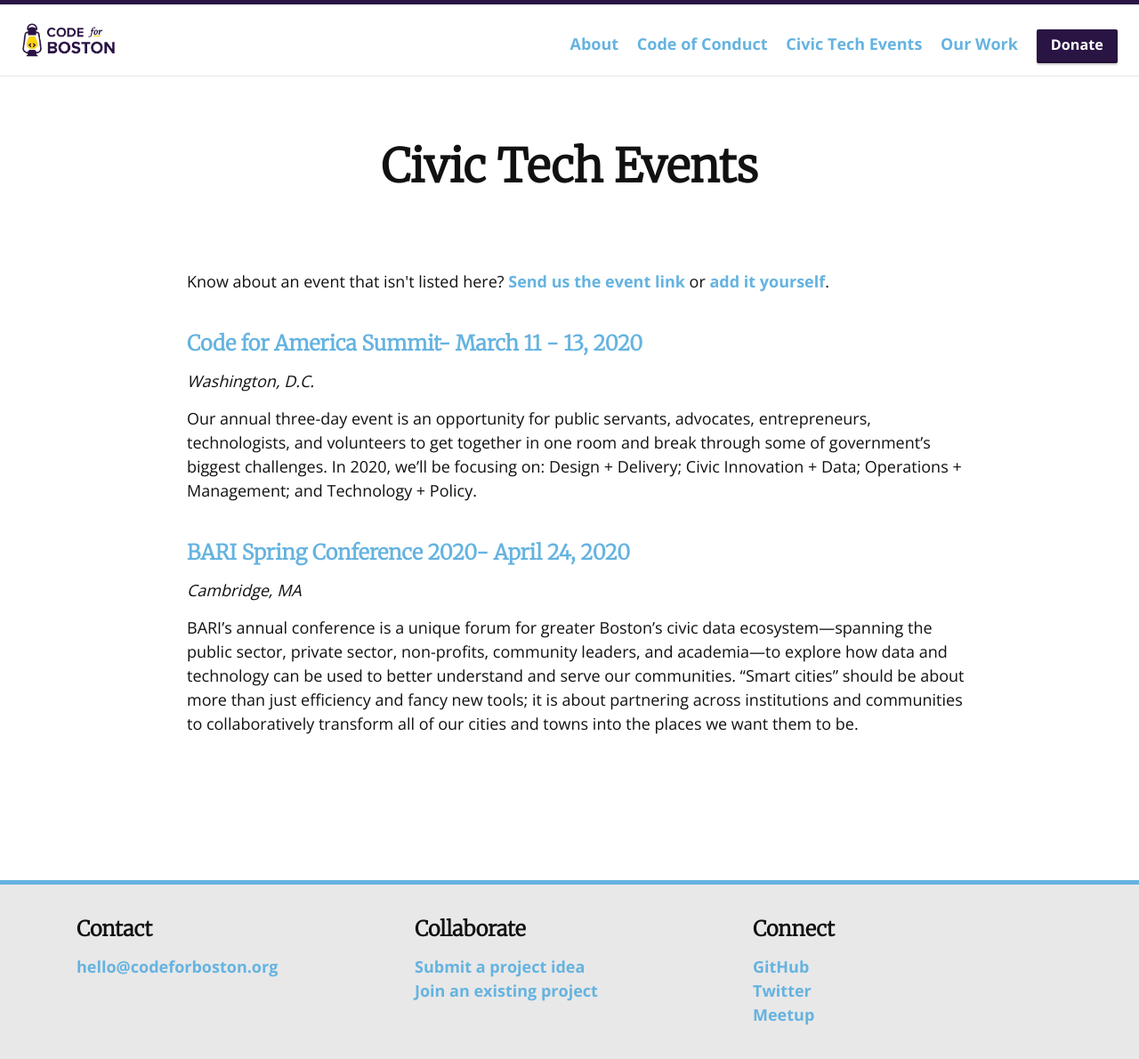
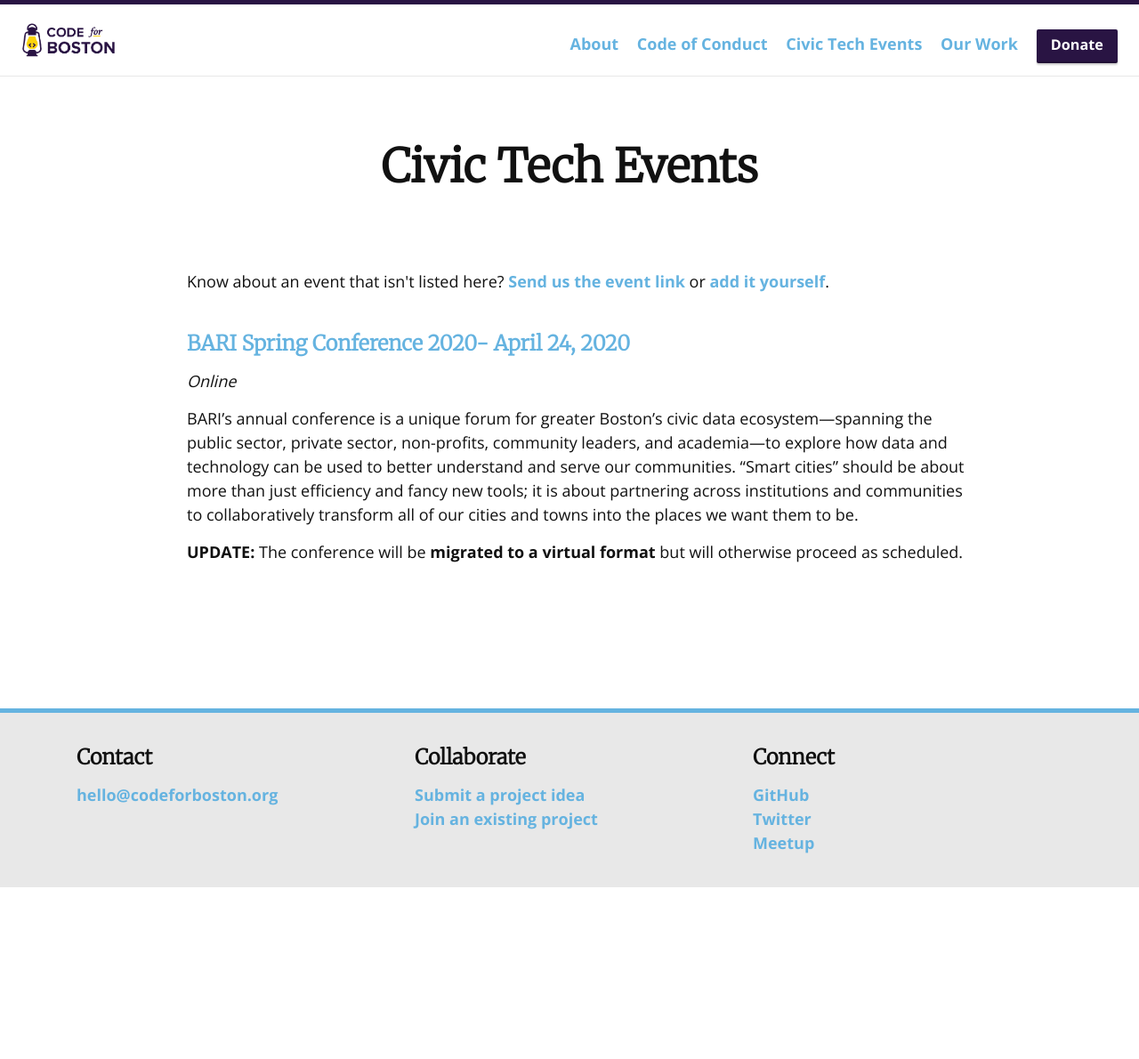
Before and after one commit to codeforboston/codeforboston.org, a Jekyll site: the page built from event.html, in a window 1280 px wide. Shown: the whole page at 89% size. Built offline with Jekyll 4.4.1, drawn with Linux system fonts in a browser that asks for light colours; nearby versions of some CDN libraries; after the commit the page ends 997 px from its top, so only the background shows below that.

Commit message:
Event update: BARI conference will be online

```diff
--- a/_data/events/active.yml
+++ b/_data/events/active.yml
@@ -1,12 +1,8 @@
-- name: Code for America Summit
-  url: https://www.codeforamerica.org/summit
-  date: March 11 - 13, 2020
-  location: Washington, D.C.
-  description: >
-    <p>Our annual three-day event is an opportunity for public servants, advocates, entrepreneurs, technologists, and volunteers to get together in one room and break through some of government’s biggest challenges. In 2020, we’ll be focusing on: Design + Delivery; Civic Innovation + Data; Operations + Management; and Technology + Policy.</p>
 - name: BARI Spring Conference 2020
   url: https://cssh.northeastern.edu/bostonarearesearchinitiative/spring-conference-2020/
   date: April 24, 2020
-  location: Cambridge, MA
-  description: >
-    <p>BARI’s annual conference is a unique forum for greater Boston’s civic data ecosystem—spanning the public sector, private sector, non-profits, community leaders, and academia—to explore how data and technology can be used to better understand and serve our communities. “Smart cities” should be about more than just efficiency and fancy new tools; it is about partnering across institutions and communities to collaboratively transform all of our cities and towns into the places we want them to be.</p>
+  location: Online
+  description: |
+    BARI’s annual conference is a unique forum for greater Boston’s civic data ecosystem—spanning the public sector, private sector, non-profits, community leaders, and academia—to explore how data and technology can be used to better understand and serve our communities. “Smart cities” should be about more than just efficiency and fancy new tools; it is about partnering across institutions and communities to collaboratively transform all of our cities and towns into the places we want them to be.
+
+    **UPDATE:** The conference will be **migrated to a virtual format** but will otherwise proceed as scheduled.
--- a/event.html
+++ b/event.html
@@ -16,7 +16,7 @@
         {% for event in site.data.events.active %}
             <h3><a href="{{event.url}}">{{ event.name }}- {{ event.date }}</a></h3>
             <p><i>{{ event.location }}</i></p>
-            <p>{{ event.description }}</p><br>
+            <p>{{ event.description | markdownify }}</p><br>
         {% endfor %}
     </section>
 </div>
```
